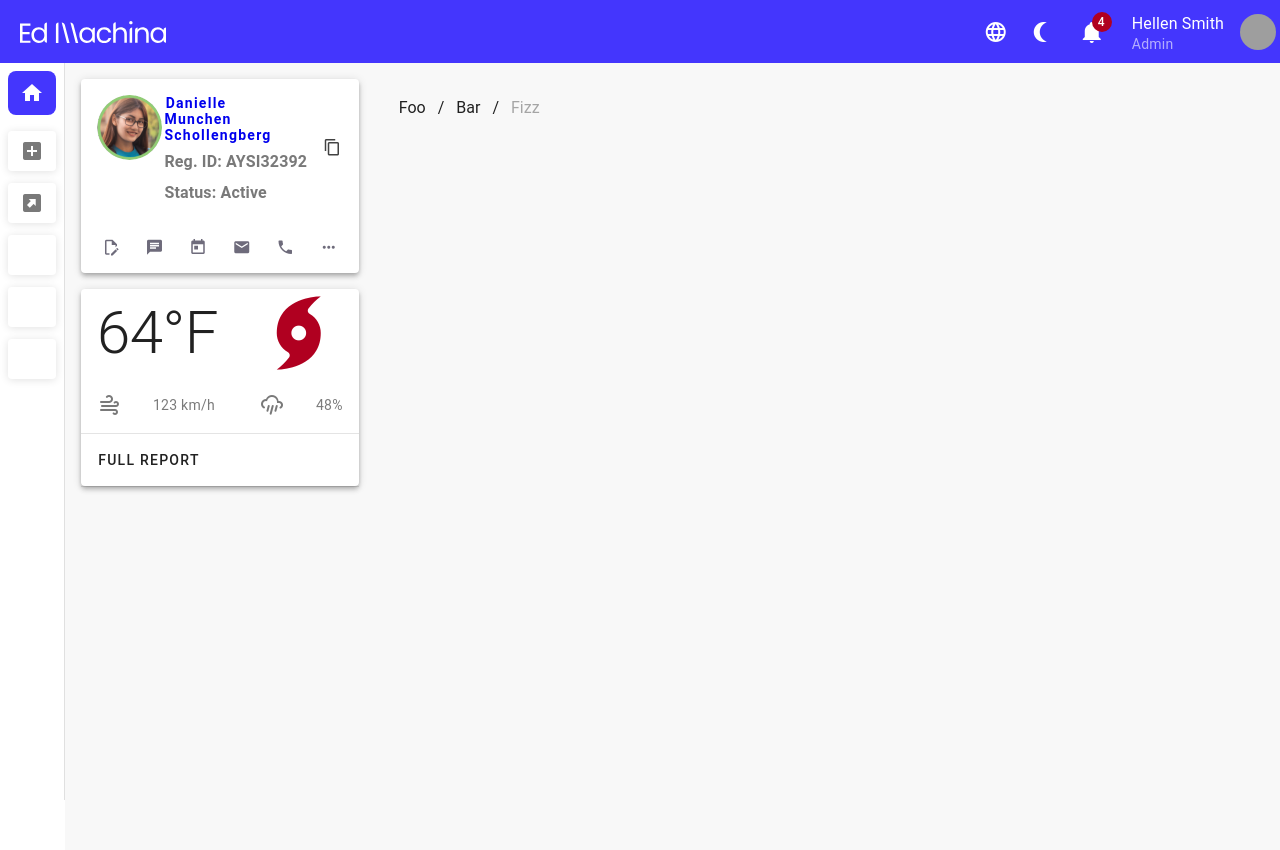
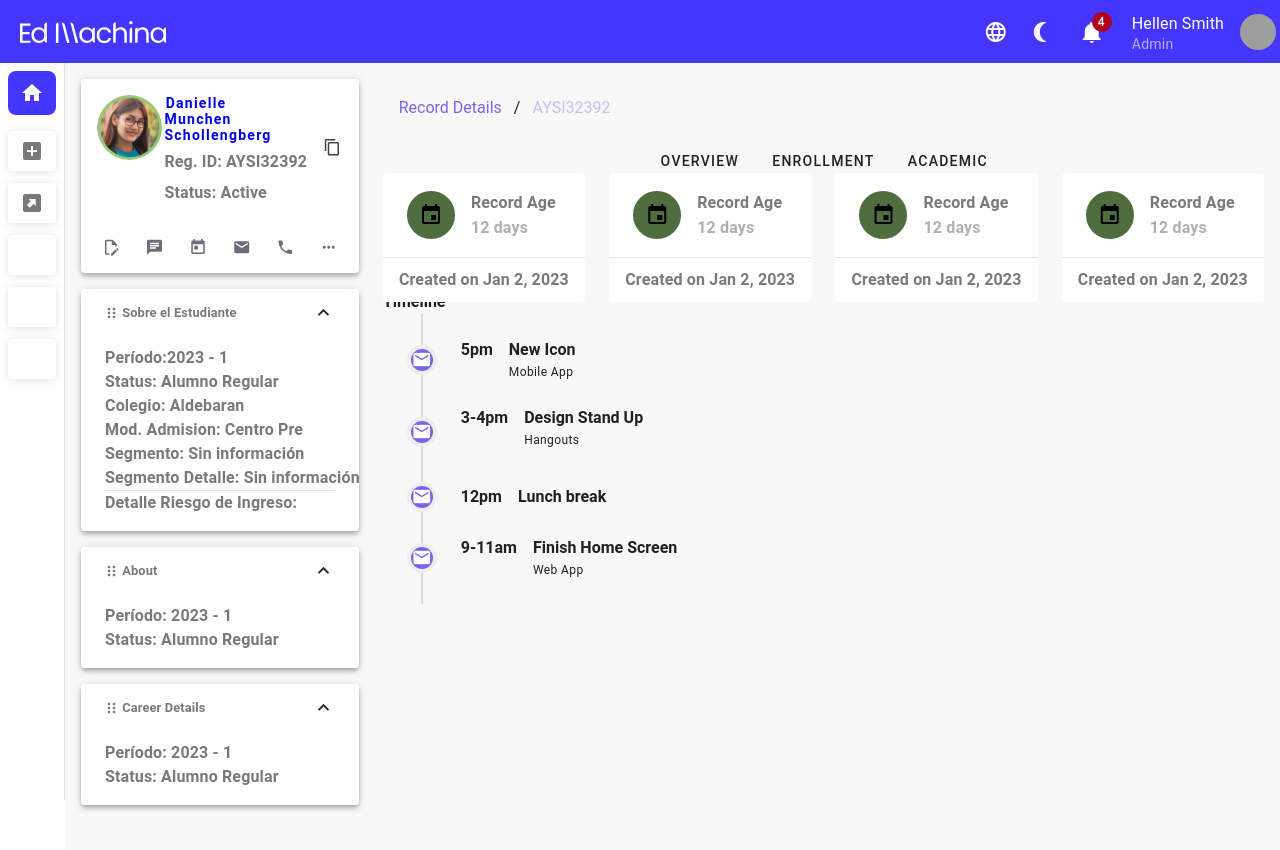
Before and after one commit to maxelcalamar/edmachina-challenge, a Vue app: page / in a window 1280 px wide. Shown: the top 850 px of the page. Built offline with nearby package versions, Linux system fonts and the light colour scheme; grey boxes are pictures that could not be loaded.

Commit message:
dashboard components

```diff
--- /dev/null
+++ b/src/components/Dashboard/Main/Activity.vue
@@ -0,0 +1,46 @@
+<template>
+  <h4>Timeline</h4>
+  <!-- FILTERS -->
+
+  <!-- TIMELINE -->
+  <v-timeline side="end" class="float-left">
+    <v-timeline-item dot-color="#7367F0" icon="mdi-email" size="small">
+      <div class="d-flex">
+        <strong class="me-4">5pm</strong>
+        <div>
+          <strong>New Icon</strong>
+          <div class="text-caption">Mobile App</div>
+        </div>
+      </div>
+    </v-timeline-item>
+    <v-timeline-item dot-color="#7367F0" icon="mdi-email" size="small">
+      <div class="d-flex">
+        <strong class="me-4">3-4pm</strong>
+        <div>
+          <strong>Design Stand Up</strong>
+          <div class="text-caption mb-2">Hangouts</div>
+        </div>
+      </div>
+    </v-timeline-item>
+
+    <v-timeline-item dot-color="#7367F0" icon="mdi-email" size="small">
+      <div class="d-flex">
+        <strong class="me-4">12pm</strong>
+        <div>
+          <strong>Lunch break</strong>
+        </div>
+      </div>
+    </v-timeline-item>
+
+    <v-timeline-item dot-color="#7367F0" icon="mdi-email" size="small">
+      <div class="d-flex">
+        <strong class="me-4">9-11am</strong>
+        <div>
+          <strong>Finish Home Screen</strong>
+          <div class="text-caption">Web App</div>
+        </div>
+      </div>
+    </v-timeline-item>
+  </v-timeline>
+</template>
+<script></script>
--- a/src/components/Dashboard/Main/Main.vue
+++ b/src/components/Dashboard/Main/Main.vue
@@ -1,4 +1,113 @@
 <template>
-  <v-breadcrumbs :items="['Foo', 'Bar', 'Fizz']"></v-breadcrumbs>
+  <v-breadcrumbs
+    :items="['Record Details', 'AYSI32392']"
+    color="#7367F0"
+  ></v-breadcrumbs>
+  <!-- TABS -->
+  <v-tabs v-model="tab" color="deep-purple-accent-4" align-tabs="center">
+    <v-tab :value="1">Overview</v-tab>
+    <v-tab :value="2">Enrollment</v-tab>
+    <v-tab :value="3">Academic</v-tab>
+  </v-tabs>
+  <v-window v-model="tab">
+    <v-window-item v-for="n in 3" :key="n" :value="n">
+      <v-container fluid>
+        <v-row> </v-row>
+      </v-container>
+    </v-window-item>
+  </v-window>
+  <!-- INFO CARDS -->
+  <v-row align="center" justify="center">
+    <v-card class="mx-auto" max-width="207" variant="flat">
+      <template v-slot:prepend>
+        <v-btn
+          class="ma-2"
+          color="#91CC75"
+          icon="mdi-calendar"
+          :disabled="true"
+        ></v-btn>
+      </template>
+      <template v-slot:title>
+        <CustomLabel text="Record Age"></CustomLabel>
+      </template>
+      <template v-slot:subtitle>
+        <CustomLabel text="12 days"></CustomLabel>
+      </template>
+      <v-divider></v-divider>
+      <v-card-item>
+        <CustomLabel text="Created on  Jan 2, 2023"></CustomLabel>
+      </v-card-item>
+    </v-card>
+    <v-card class="mx-auto" max-width="207" variant="flat">
+      <template v-slot:prepend>
+        <v-btn
+          class="ma-2"
+          color="#91CC75"
+          icon="mdi-calendar"
+          :disabled="true"
+        ></v-btn>
+      </template>
+      <template v-slot:title>
+        <CustomLabel text="Record Age"></CustomLabel>
+      </template>
+      <template v-slot:subtitle>
+        <CustomLabel text="12 days"></CustomLabel>
+      </template>
+      <v-divider></v-divider>
+      <v-card-item>
+        <CustomLabel text="Created on  Jan 2, 2023"></CustomLabel>
+      </v-card-item>
+    </v-card>
+
+    <v-card class="mx-auto" max-width="207" variant="flat">
+      <template v-slot:prepend>
+        <v-btn
+          class="ma-2"
+          color="#91CC75"
+          icon="mdi-calendar"
+          :disabled="true"
+        ></v-btn>
+      </template>
+      <template v-slot:title>
+        <CustomLabel text="Record Age"></CustomLabel>
+      </template>
+      <template v-slot:subtitle>
+        <CustomLabel text="12 days"></CustomLabel>
+      </template>
+      <v-divider></v-divider>
+      <v-card-item>
+        <CustomLabel text="Created on  Jan 2, 2023"></CustomLabel>
+      </v-card-item>
+    </v-card>
+
+    <v-card class="mx-auto" max-width="207" variant="flat">
+      <template v-slot:prepend>
+        <v-btn
+          class="ma-2"
+          color="#91CC75"
+          icon="mdi-calendar"
+          :disabled="true"
+        ></v-btn>
+      </template>
+      <template v-slot:title>
+        <CustomLabel text="Record Age"></CustomLabel>
+      </template>
+      <template v-slot:subtitle>
+        <CustomLabel text="12 days"></CustomLabel>
+      </template>
+      <v-divider></v-divider>
+      <v-card-item>
+        <CustomLabel text="Created on  Jan 2, 2023"></CustomLabel>
+      </v-card-item>
+    </v-card>
+  </v-row>
+  <!-- TABS -->
+
+  <!-- ACTIVITY (timeline) -->
+  <Activity />
 </template>
-<script lang="ts" setup></script>
+<script lang="ts" setup>
+import CustomLabel from "@/components/common/CustomLabel.vue";
+import Activity from "./Activity.vue";
+let tab: null;
+</script>
--- a/src/components/Dashboard/Student/About.vue
+++ b/src/components/Dashboard/Student/About.vue
@@ -0,0 +1,17 @@
+<template>
+  <v-expansion-panel elevation="4" value="about">
+    <v-expansion-panel-title>
+      <CustomLabel text="About">
+        <span class="mdi mdi-dots-vertical" style="width: 5px"></span>
+        <span class="mdi mdi-dots-vertical"></span>
+      </CustomLabel>
+    </v-expansion-panel-title>
+    <v-expansion-panel-text>
+      <CustomLabel :text="'Período: 2023 - 1'"></CustomLabel>
+      <CustomLabel :text="'Status: Alumno Regular'"></CustomLabel>
+    </v-expansion-panel-text>
+  </v-expansion-panel>
+</template>
+<script lang="ts" setup>
+import CustomLabel from "../../common/CustomLabel.vue";
+</script>
--- /dev/null
+++ b/src/components/Dashboard/Student/AboutStudent.vue
@@ -0,0 +1,36 @@
+<template>
+  <v-expansion-panel elevation="4" draggable="true" value="aboutStudent">
+    <v-expansion-panel-title>
+      <CustomLabel :text="'Sobre el Estudiante'">
+        <span class="mdi mdi-dots-vertical" style="width: 5px"></span>
+        <span class="mdi mdi-dots-vertical"></span>
+      </CustomLabel>
+
+      <CustomLabel></CustomLabel>
+    </v-expansion-panel-title>
+    <v-expansion-panel-text>
+      <CustomLabel :text="'Período:' + student.period"></CustomLabel>
+      <CustomLabel :text="'Status: ' + student.status"></CustomLabel>
+      <CustomLabel :text="'Colegio: ' + student.school"></CustomLabel>
+      <CustomLabel :text="'Mod. Admision: ' + student.admision"></CustomLabel>
+      <CustomLabel :text="'Segmento: ' + student.segment"></CustomLabel>
+      <CustomLabel
+        :text="'Segmento Detalle: ' + student.segmentDetail"
+      ></CustomLabel>
+      <v-divider />
+      <CustomLabel :text="'Detalle Riesgo de Ingreso:'"></CustomLabel>
+    </v-expansion-panel-text>
+  </v-expansion-panel>
+</template>
+<script lang="ts" setup>
+import CustomLabel from "../../common/CustomLabel.vue";
+
+const student = {
+  period: "2023 - 1",
+  status: "Alumno Regular",
+  school: "Aldebaran",
+  admision: "Centro Pre",
+  segment: "Sin información",
+  segmentDetail: "Sin información",
+};
+</script>
--- a/src/components/Dashboard/Student/CareerDetails.vue
+++ b/src/components/Dashboard/Student/CareerDetails.vue
@@ -1,83 +1,18 @@
 <template>
-  <v-card class="mx-auto" max-width="360" elevation="4">
-    <v-card-text class="py-0">
-      <v-row align="center" no-gutters>
-        <v-col class="text-h2" cols="6"> 64&deg;F </v-col>
-
-        <v-col cols="6" class="text-right">
-          <v-icon color="error" icon="mdi-weather-hurricane" size="88"></v-icon>
-        </v-col>
-      </v-row>
-    </v-card-text>
-
-    <div class="d-flex py-3 justify-space-between">
-      <v-list-item density="compact" prepend-icon="mdi-weather-windy">
-        <v-list-item-subtitle>123 km/h</v-list-item-subtitle>
-      </v-list-item>
-
-      <v-list-item density="compact" prepend-icon="mdi-weather-pouring">
-        <v-list-item-subtitle>48%</v-list-item-subtitle>
-      </v-list-item>
-    </div>
-
-    <v-expand-transition>
-      <div v-if="expand">
-        <div class="py-2">
-          <v-slider
-            v-model="time"
-            :max="6"
-            :step="1"
-            :ticks="labels"
-            class="mx-4"
-            color="primary"
-            density="compact"
-            hide-details
-            show-ticks="always"
-            thumb-size="10"
-          ></v-slider>
-        </div>
-
-        <v-list class="bg-transparent">
-          <v-list-item
-            v-for="item in forecast"
-            :key="item.day"
-            :title="item.day"
-            :append-icon="item.icon"
-            :subtitle="item.temp"
-          >
-          </v-list-item>
-        </v-list>
-      </div>
-    </v-expand-transition>
-
-    <v-divider></v-divider>
-
-    <v-card-actions>
-      <v-btn @click="expand = !expand">
-        {{ !expand ? "Full Report" : "Hide Report" }}
-      </v-btn>
-    </v-card-actions>
-  </v-card>
+  <v-expansion-panel elevation="4" value="careerDetails">
+    <v-expansion-panel-title>
+      <CustomLabel text="Career Details">
+        <span class="mdi mdi-dots-vertical" style="width: 5px"></span>
+        <span class="mdi mdi-dots-vertical"></span>
+      </CustomLabel>
+      <CustomLabel></CustomLabel>
+    </v-expansion-panel-title>
+    <v-expansion-panel-text>
+      <CustomLabel :text="'Período: 2023 - 1'"></CustomLabel>
+      <CustomLabel :text="'Status: Alumno Regular'"></CustomLabel>
+    </v-expansion-panel-text>
+  </v-expansion-panel>
 </template>
-<script lang="ts">
-export default {
-  data: () => ({
-    labels: { 0: "SU", 1: "MO", 2: "TU", 3: "WED", 4: "TH", 5: "FR", 6: "SA" },
-    expand: false,
-    time: 0,
-    forecast: [
-      {
-        day: "Tuesday",
-        icon: "mdi-white-balance-sunny",
-        temp: "24\xB0/12\xB0",
-      },
-      {
-        day: "Wednesday",
-        icon: "mdi-white-balance-sunny",
-        temp: "22\xB0/14\xB0",
-      },
-      { day: "Thursday", icon: "mdi-cloud", temp: "25\xB0/15\xB0" },
-    ],
-  }),
-};
+<script lang="ts" setup>
+import CustomLabel from "../../common/CustomLabel.vue";
 </script>
--- a/src/components/Dashboard/Student/Student.vue
+++ b/src/components/Dashboard/Student/Student.vue
@@ -1,12 +1,34 @@
 <template>
   <Card :student="student" />
-  <CareerDetails />
-  <v-divider></v-divider>
+  <v-expansion-panels style="max-width: 360px" multiple v-model="panel">
+    <AboutStudent />
+    <About />
+    <CareerDetails />
+  </v-expansion-panels>
 </template>
 <script lang="ts" setup>
 import Card from "./Card.vue";
 import CareerDetails from "./CareerDetails.vue";
+import About from "./About.vue";
+import AboutStudent from "./AboutStudent.vue";
 import studentsService from "@/services/studentsService";
 
 let student = studentsService.getStudent(1);
+
+let panel = ["about", "careerDetails", "aboutStudent"];
 </script>
+<style scoped>
+.v-expansion-panel--active
+  :deep()
+  .v-expansion-panel-title--active
+  > .v-expansion-panel-title__overlay {
+  opacity: 0;
+}
+.v-expansion-panel--active :deep() .v-expansion-panel-title {
+  min-height: auto;
+  padding-left: 20px;
+}
+.v-expansion-panel--active :deep() .v-expansion-panel-title strong {
+  font-size: 0.8rem;
+}
+</style>
--- a/src/components/common/CustomLabel.vue
+++ b/src/components/common/CustomLabel.vue
@@ -1,5 +1,6 @@
 <template>
   <v-label>
+    <slot></slot>
     <strong>{{ props.text }} </strong>
   </v-label>
 </template>
--- a/src/layouts/default/Default.vue
+++ b/src/layouts/default/Default.vue
@@ -4,6 +4,7 @@
     <!-- <default-bar /> -->
     <sidebar></sidebar>
     <default-view />
+    <!-- FOOTER -->
   </v-app>
 </template>
 
```
Also changed, not shown: src/components/Dashboard/Student/Type.vue (deleted).
